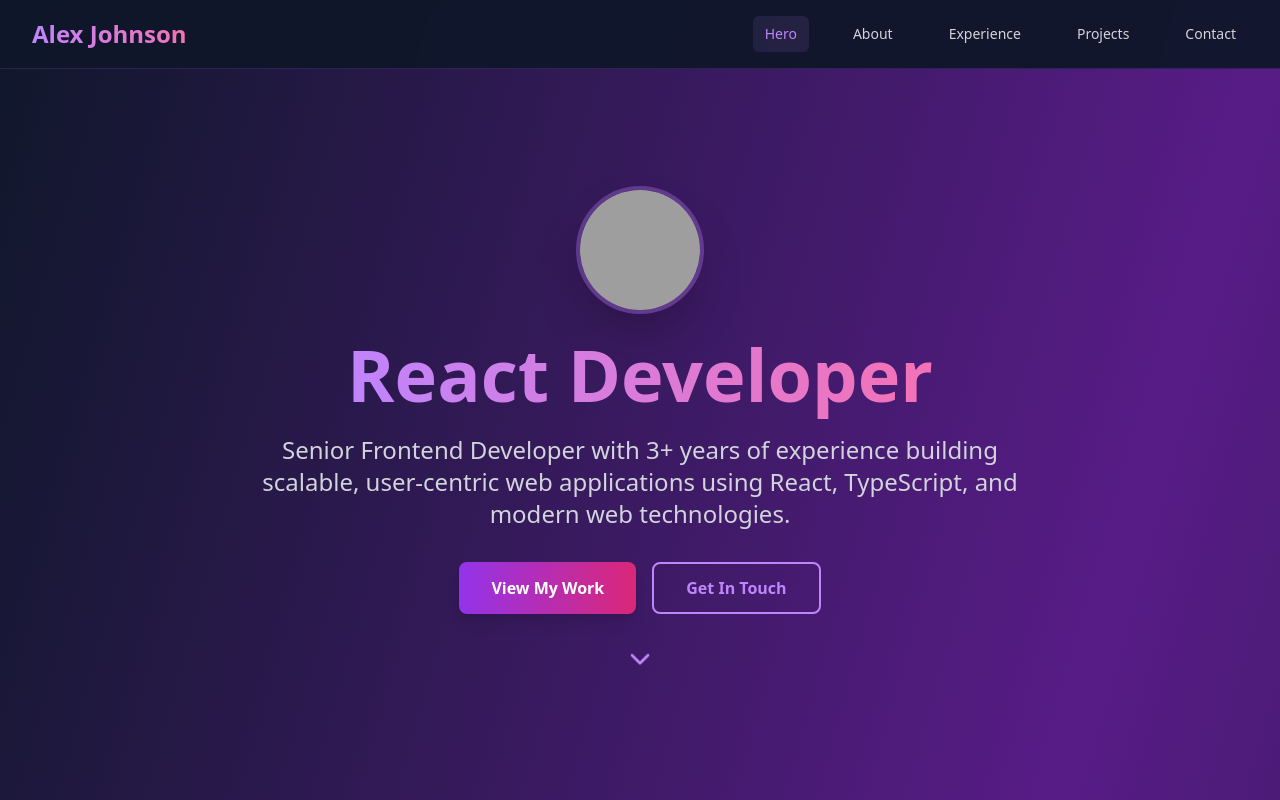
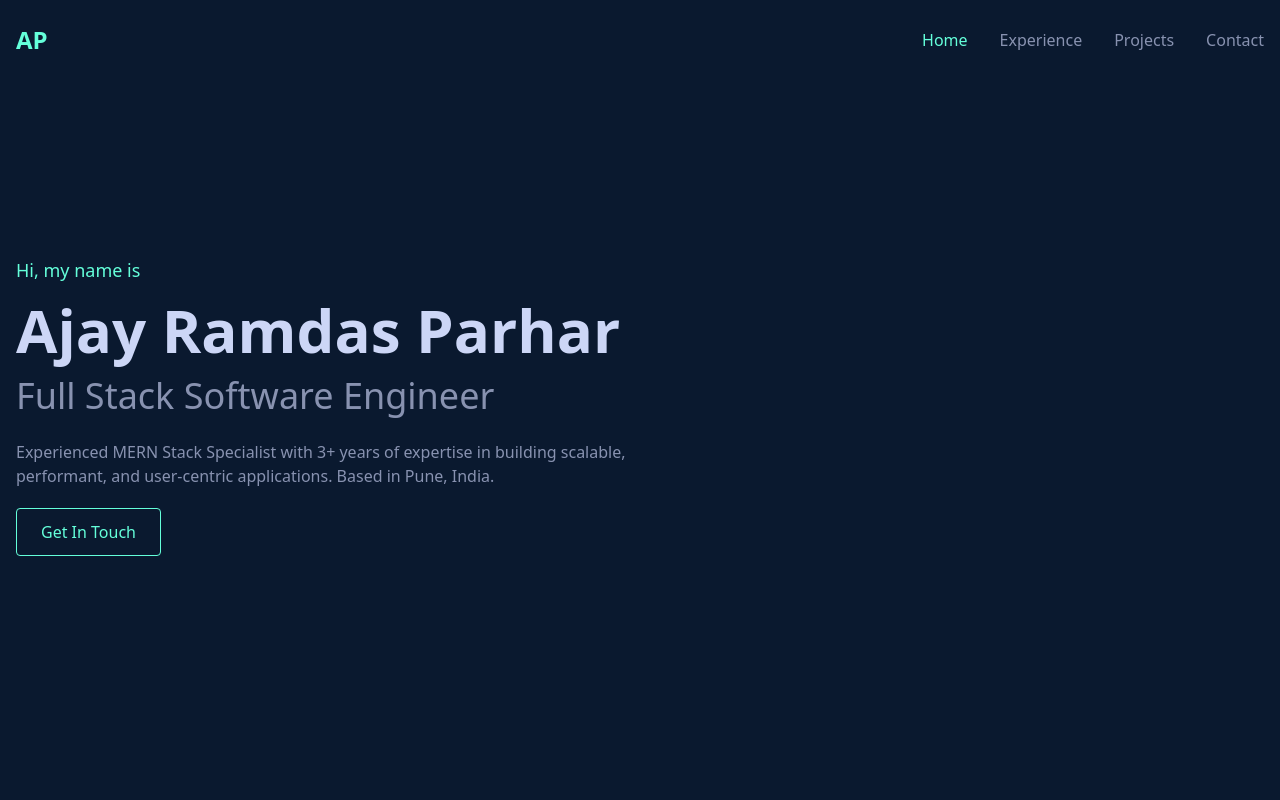
Before and after one commit to parharajay001/portfolio, a React (Vite) app: page / in a window 1280 px wide. Shown: the top 800 px of the page. Built offline with nearby package versions, Linux system fonts and the light colour scheme; grey boxes are pictures that could not be loaded.

Commit message:
feat: Implement Navigation component and update App structure

```diff
--- a/src/App.tsx
+++ b/src/App.tsx
@@ -1,9 +1,17 @@
-import Portfolio from './pages/Portfolio/Portfolio';
+import Navigation from './components/Navigation';
+import Hero from './components/Hero';
+import Experience from './components/Experience';
+import Projects from './components/Projects';
+import Contact from './components/Contact';
 
 function App() {
   return (
     <div className='bg-primary'>
-      <Portfolio />
+      <Navigation />
+      <Hero />
+      <Experience />
+      <Projects />
+      <Contact />
     </div>
   );
 }
--- /dev/null
+++ b/src/components/Navigation.tsx
@@ -0,0 +1,65 @@
+import { useState, useEffect } from 'react';
+import { Link } from 'react-scroll';
+import { motion } from 'framer-motion';
+
+const Navigation = () => {
+  const [isScrolled, setIsScrolled] = useState(false);
+
+  useEffect(() => {
+    const handleScroll = () => {
+      setIsScrolled(window.scrollY > 20);
+    };
+
+    window.addEventListener('scroll', handleScroll);
+    return () => window.removeEventListener('scroll', handleScroll);
+  }, []);
+
+  const navItems = [
+    { title: 'Home', to: 'home' },
+    { title: 'Experience', to: 'experience' },
+    { title: 'Projects', to: 'projects' },
+    { title: 'Contact', to: 'contact' },
+  ];
+
+  return (
+    <motion.nav
+      className={`fixed w-full z-50 transition-all duration-300 ${
+        isScrolled ? 'bg-primary/90 backdrop-blur-sm py-4' : 'py-6'
+      }`}
+      initial={{ y: -100 }}
+      animate={{ y: 0 }}
+      transition={{ duration: 0.5 }}
+    >
+      <div className="container mx-auto px-4">
+        <div className="flex justify-between items-center">
+          <Link
+            to="home"
+            smooth={true}
+            duration={500}
+            className="text-secondary font-bold text-2xl cursor-pointer"
+          >
+            AP
+          </Link>
+          <ul className="flex space-x-8">
+            {navItems.map((item, index) => (
+              <li key={index}>
+                <Link
+                  to={item.to}
+                  smooth={true}
+                  duration={500}
+                  className="nav-link"
+                  spy={true}
+                  activeClass="text-secondary"
+                >
+                  {item.title}
+                </Link>
+              </li>
+            ))}
+          </ul>
+        </div>
+      </div>
+    </motion.nav>
+  );
+};
+
+export default Navigation;
```
